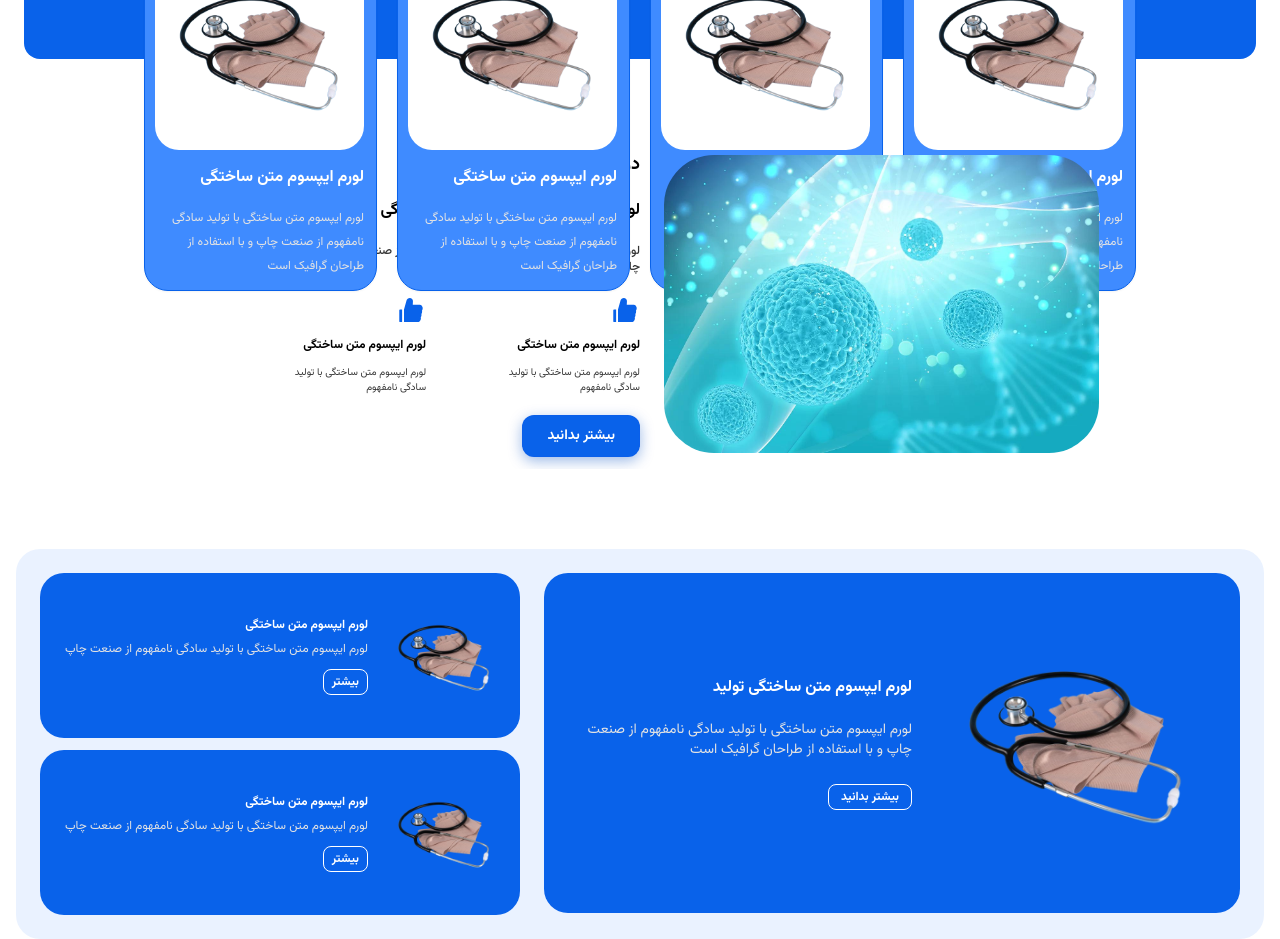
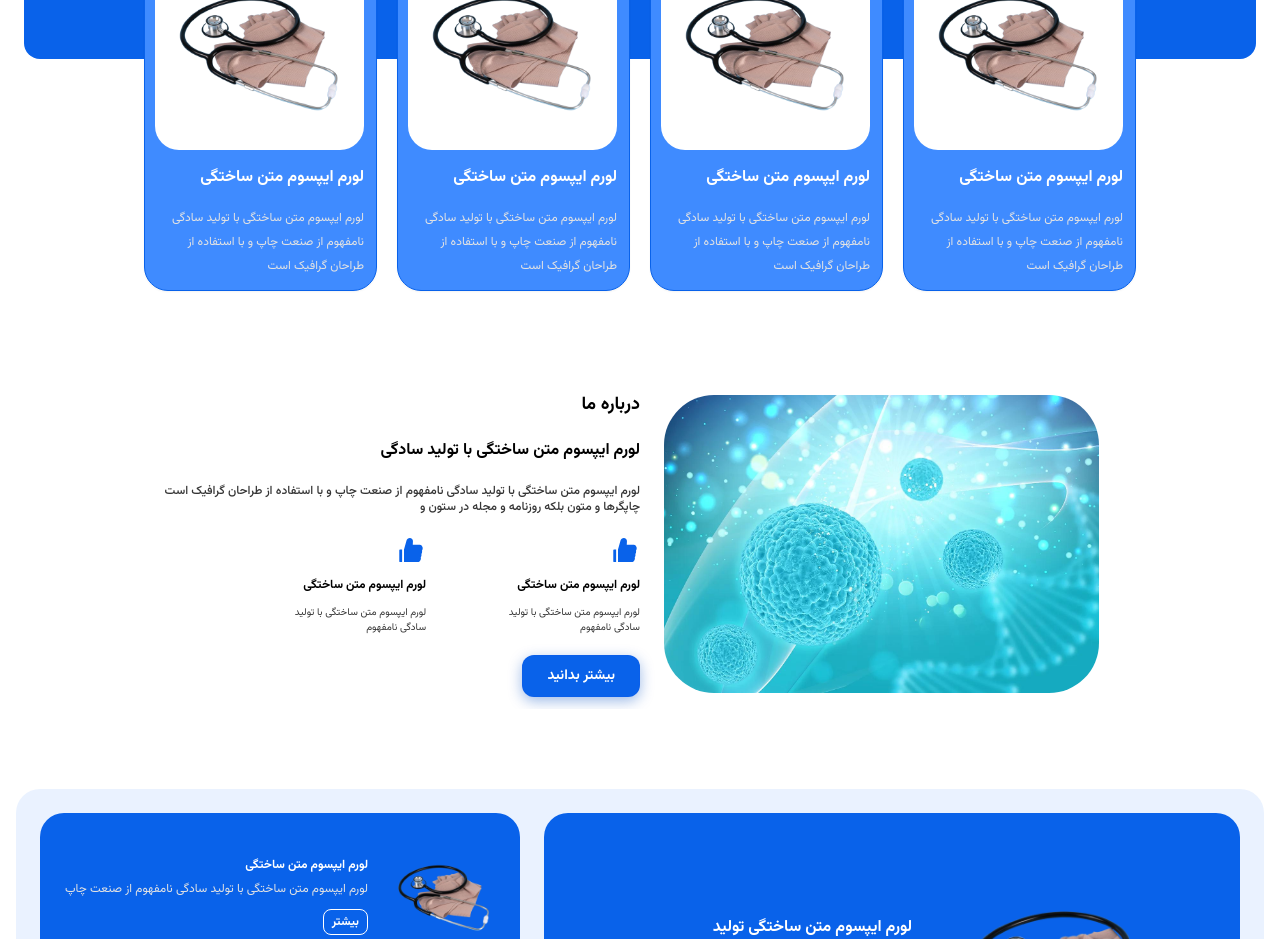
Before and after one commit to parsa-farshah/novaMtd, a Next.js app: page / in a window 1280 px wide. Shown: the part 1840-2779 px from the top of the page. Built offline with nearby package versions, Linux system fonts and the light colour scheme.

Commit message:
space beetween section on home

```diff
--- a/app/components/AboutUs.tsx
+++ b/app/components/AboutUs.tsx
@@ -4,7 +4,7 @@ import Image from "next/image";
 
 const AboutUs = () => {
   return (
-    <div className="flex flex-col gap-9 md:flex-row-reverse md:items-center md:justify-center md:gap-0 px-6 py-3 md:px-9 overflow-hidden">
+    <div className="flex flex-col gap-9 md:flex-row-reverse md:items-center md:justify-center md:gap-0 px-6 py-3 md:px-9 overflow-hidden mt-60 md:mt-146 lg:mt-60">
       <AboutUsTxt />
       <div className="w-full h-[280px] px-6 md:h-[298px] lg:w-[40%]">
         <figure className="relative w-full h-full rounded-[50px] overflow-hidden">
```
